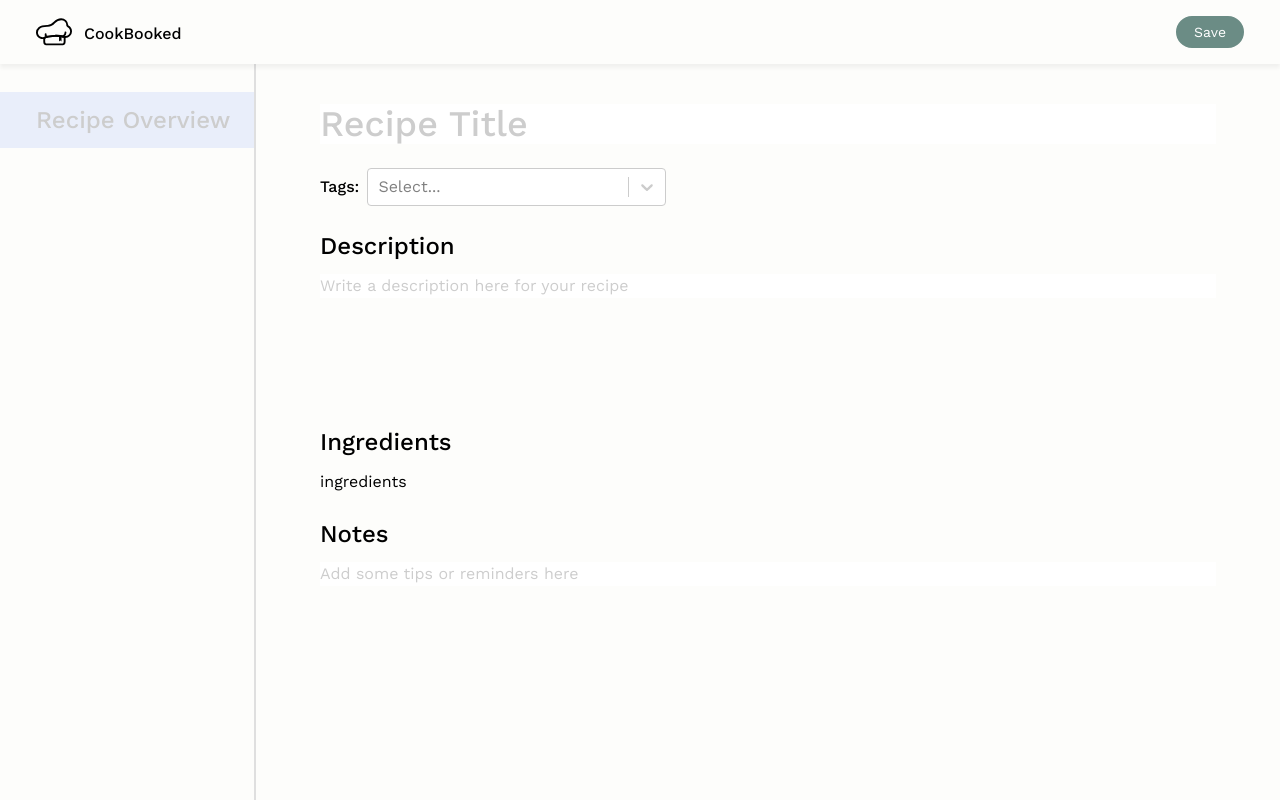
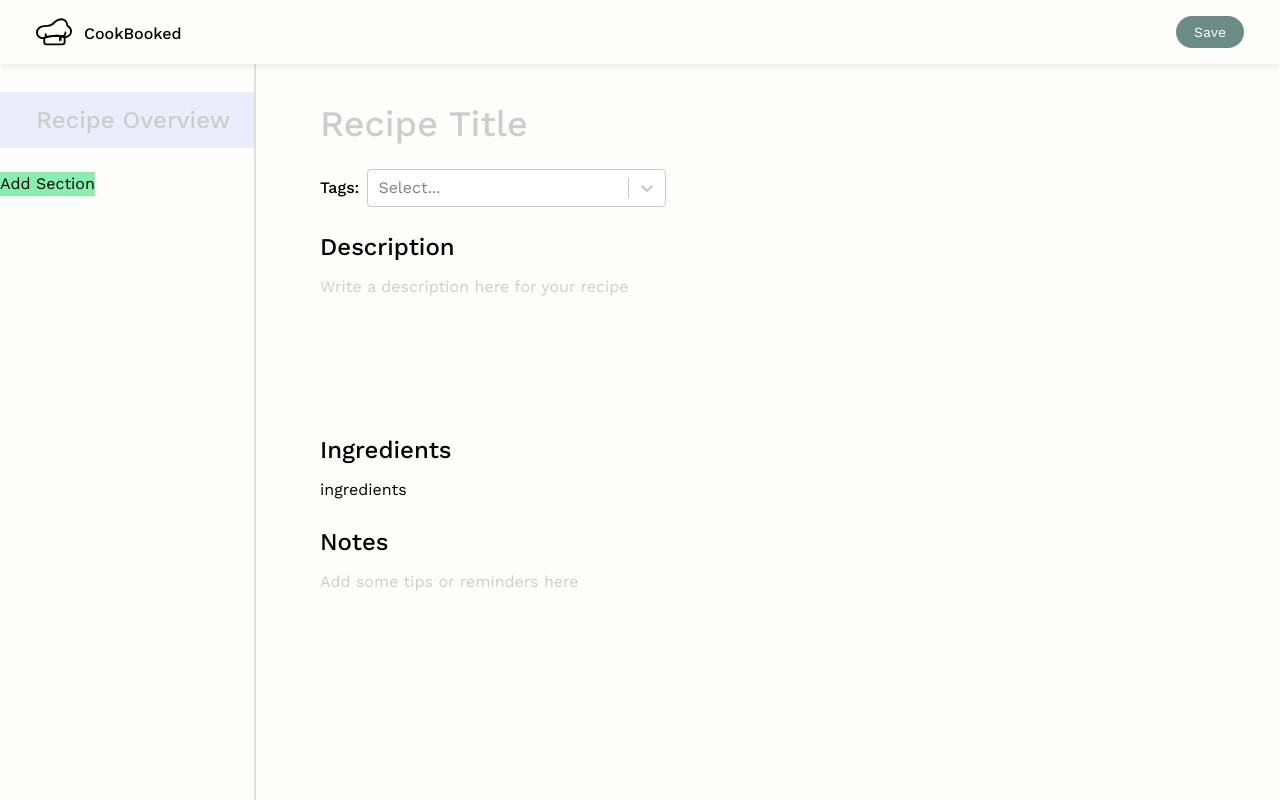
Before and after one commit to syzhao53/cookbooked-personal, a Next.js app in the folder cookbooked/: page /create in a window 1280 px wide. Built offline with nearby package versions, Linux system fonts and the light colour scheme.

Commit message:
text area + section adding setup

```diff
--- a/cookbooked/components/EditingSidebar.js
+++ b/cookbooked/components/EditingSidebar.js
@@ -5,12 +5,19 @@ import { useState } from 'react'
 
 const EditingSidebar = ({title, setTitle}) => {
   const [editingSection, setEditingSection] = useState('intro')
+  const [sections, setSections] = useState([title])
+
+  const addSection = () => {
+    sections.push('Section')
+    alert('section added' + sections.length)
+  }
 
   return (
     <div
       className="w-1/5 pt-7 border-r-2 border-light_gray h-[calc(100vh-64px)] hidden md:block"
       style={{ position: 'fixed' }}
     >
+      {sections.map((sec, idx) => (
          <div
          key="section"
          className={`text-2xl cursor-pointer py-3 ${
@@ -21,14 +28,15 @@ const EditingSidebar = ({title, setTitle}) => {
          onClick={() => setEditingSection('')}
        >
          <div
-                className={`flex items-center ml-9 ${
+           className={`flex items-center ml-9 pr-5 ${
              editingSection === 'intro' && 'font-medium'
            }`}
          >
            {/* {sectionIdx !== 0 && (
              <CircleNumber number={sectionIdx} />
            )} */}
-                {<span className="text-med_gray">{title == 'Recipe Title' ? 'Recipe Overview' : title}</span>}
+           {<span className={`${title !== 'Recipe Title' ? 'text-black' : 'text-med_gray'}`} >
+           {title == 'Recipe Title' ? 'Recipe Overview' : title}</span>}
          </div>
          {/* {sectionIdx !== 0 && (
            <span className="pl-16 text-base text-gray">
@@ -40,6 +48,8 @@ const EditingSidebar = ({title, setTitle}) => {
            </span>
          )} */}
        </div>
+      ))}
+
       {/* {Object.entries(allSections).map(
         ([sectionKey, sectionName], sectionIdx) => {
           return (
@@ -75,6 +85,9 @@ const EditingSidebar = ({title, setTitle}) => {
           )
         }
       )} */}
+              <button onClick={() => addSection()} className="bg-green-300 mt-6">
+                Add Section
+              </button>
     </div>
   )
 }
--- a/cookbooked/components/styles/Input.js
+++ b/cookbooked/components/styles/Input.js
@@ -1,3 +1,5 @@
+import TextareaAutosize from 'react-textarea-autosize';
+
 const textSize = (text) => {
     switch (text) {
       case 'large':
@@ -11,13 +13,13 @@ const textSize = (text) => {
 
 export const Input = ({ prop, setProp, defaultText, textType }) => {
     return (
-        <input type="text" value={prop}
+        <TextareaAutosize minRows={1} type="text" value={prop}
             onChange={(e) => {setProp(e.target.value)}}
             onFocus={() => {prop == defaultText && setProp('')}}
             onBlur={() => {prop == '' && setProp(defaultText)}}
             className={`${prop !== defaultText ? 'text-black' : 'text-med_gray'}
             ${textSize(textType)}
-            border-0 focus:outline-none font-medium w-full`}
+            border-0 focus:outline-none font-medium w-full resize-none overflow-visible bg-bg_white`}
         />
     )
   }
--- a/cookbooked/package.json
+++ b/cookbooked/package.json
@@ -17,7 +17,8 @@
     "next": "latest",
     "react": "^18.2.0",
     "react-dom": "^18.2.0",
-    "react-select": "^5.7.3"
+    "react-select": "^5.7.3",
+    "react-textarea-autosize": "^8.4.1"
   },
   "devDependencies": {
     "@types/node": "^18.7.5",
```
Also changed, not shown: 1 other file (tests, documents, lock files or other folders). Lines whose indentation alone changed are shown as unchanged.
